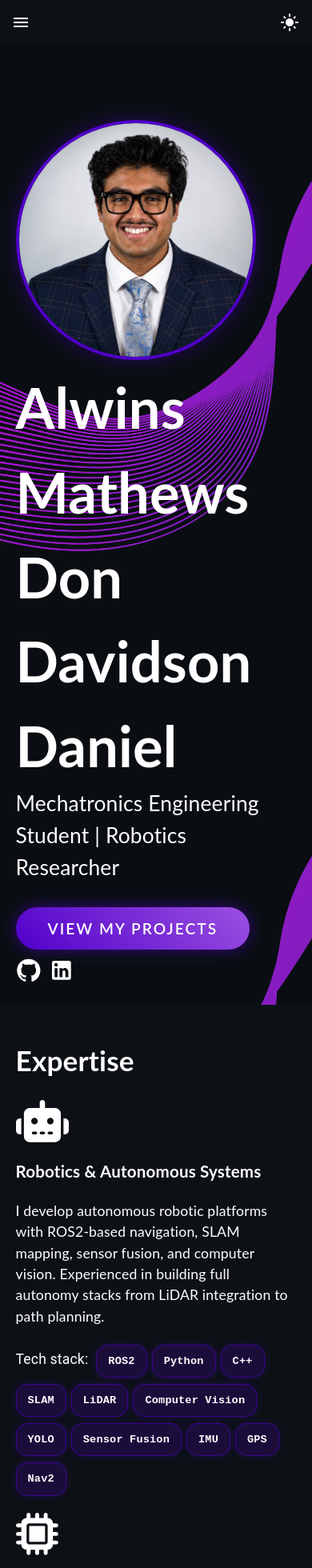
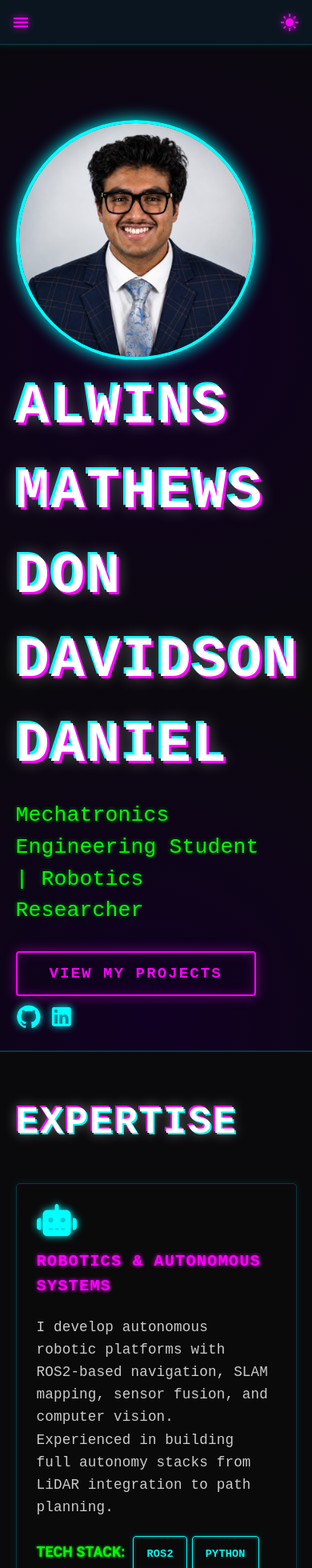
Before and after one commit to alwinsdon/alwinsdon.github.io, a React (Create React App) app: page / in a window 390 px wide. Shown: the top 1960 px of the page at 80% size. Built offline with nearby package versions, Linux system fonts and the light colour scheme.

Commit message:
Feature: Overhaul entire front page with Cyberpunk neon aesthetic

```diff
--- a/src/assets/styles/Expertise.scss
+++ b/src/assets/styles/Expertise.scss
@@ -4,8 +4,20 @@
     flex-direction: column;
     text-align: left;
 
+    h1 {
+        font-size: 3rem;
+        color: #fff;
+        text-transform: uppercase;
+        letter-spacing: 2px;
+        text-shadow: 2px 2px 0px #0ff, -2px -2px 0px #f0f, 0 0 15px rgba(255, 255, 255, 0.5);
+        margin-bottom: 40px;
+    }
+
     svg {
-        color: white;
+        color: #0ff;
+        filter: drop-shadow(0 0 5px #0ff);
+        font-size: 2.5rem;
+        margin-bottom: 15px;
     }
 }
 
@@ -18,40 +30,108 @@
 .skills-container .skills-grid .skill {
     align-items: center;
     text-align: left;
+    background: rgba(10, 10, 12, 0.8);
+    border: 1px solid rgba(0, 255, 255, 0.2);
+    padding: 25px;
+    border-radius: 5px;
+    box-shadow: 0 0 10px rgba(0, 255, 255, 0.1), inset 0 0 10px rgba(255, 0, 255, 0.05);
+
+    h3 {
+        color: #f0f;
+        text-transform: uppercase;
+        letter-spacing: 1px;
+        text-shadow: 0 0 5px #f0f;
+        margin-top: 0;
+    }
+
+    p {
+        color: #ccc;
+        line-height: 1.6;
+    }
 }
 
 .fancy-tech-tag {
     display: inline-block;
     margin: 4px 6px 4px 0;
-    padding: 6px 14px;
+    padding: 8px 16px;
     font-size: 0.85rem;
-    font-family: 'Courier Prime', monospace;
+    font-family: 'Courier New', Courier, monospace;
     font-weight: bold;
-    color: white;
-    background: rgba(80, 0, 202, 0.2);
-    border: 1px solid rgba(80, 0, 202, 0.6);
-    border-radius: 15px;
+    color: #0ff;
+    background: transparent;
+    border: 1px solid #0ff;
+    border-radius: 4px;
     cursor: pointer;
     text-decoration: none;
-    transition: all 0.3s ease;
-    box-shadow: 0 0 8px rgba(80, 0, 202, 0.3);
+    text-transform: uppercase;
+    transition: all 0.2s ease;
+    box-shadow: 0 0 5px rgba(0, 255, 255, 0.3), inset 0 0 5px rgba(0, 255, 255, 0.3);
 
     &:hover {
-        background: rgba(155, 81, 224, 0.8);
-        border-color: #fff;
-        box-shadow: 0 0 15px rgba(155, 81, 224, 0.8);
+        background: #0ff;
+        border-color: #0ff;
+        box-shadow: 0 0 15px #0ff;
         transform: translateY(-2px);
-        color: white;
+        color: #000;
+        text-shadow: none;
     }
 }
 
 .flex-chips {
     line-height: 2;
-    margin: 0.5;
+    margin: 0.5rem 0;
 
     .chip-title {
-        color: white;
+        color: #0f0;
         padding-right: 10px;
+        text-transform: uppercase;
+        font-weight: bold;
+        text-shadow: 0 0 3px #0f0;
+    }
+}
+
+.light-mode {
+    .skills-container {
+        h1 {
+            color: #5000ca;
+            text-shadow: 3px 3px 0px rgba(0,0,0,0.1);
+        }
+        svg {
+            color: #5000ca;
+            filter: none;
+        }
+    }
+
+    .skills-container .skills-grid .skill {
+        background: #fff;
+        border-color: #ccc;
+        box-shadow: 0 4px 6px rgba(0,0,0,0.1);
+
+        h3 {
+            color: #5000ca;
+            text-shadow: none;
+        }
+
+        p {
+            color: #333;
+        }
+    }
+
+    .fancy-tech-tag {
+        color: #5000ca;
+        border-color: #5000ca;
+        box-shadow: none;
+
+        &:hover {
+            background: #5000ca;
+            color: #fff;
+            box-shadow: 0 4px 8px rgba(80, 0, 202, 0.3);
+        }
+    }
+
+    .flex-chips .chip-title {
+        color: #333;
+        text-shadow: none;
     }
 }
 
@@ -68,7 +148,7 @@
         }
 
         .skills-container .skills-grid .skill {
-            padding-bottom: 5%;
+            margin-bottom: 5%;
         }
     }
 
--- a/src/assets/styles/Main.scss
+++ b/src/assets/styles/Main.scss
@@ -1,7 +1,3 @@
-.dark-mode .about-section {
-    background-color: rgba(0, 0, 0, 0.2);
-}
-
 .about-section {
     display: flex;
     gap: 30px;
@@ -10,11 +6,12 @@
     width: 100%;
     padding: 0px 15%;
     min-height: 700px;
-    background-image: url("../images/bg-dark.png");
+    background: radial-gradient(circle at center, #110022 0%, #0a0a0c 100%);
     background-repeat: no-repeat;
     background-size: cover;
     background-attachment: fixed;
     background-position: center;
+    border-bottom: 2px solid rgba(0, 255, 255, 0.2);
 }
 
 .about-section .content {
@@ -24,11 +21,19 @@
     .social_icons {
         display: flex;
         flex-direction: row;
-        gap: 10px;
-        color: white;
+        gap: 15px;
+        color: #0ff;
 
         svg {
             font-size: 1.8em;
+            filter: drop-shadow(0 0 5px #0ff);
+            transition: all 0.3s ease;
+
+            &:hover {
+                color: #fff;
+                filter: drop-shadow(0 0 15px #0ff);
+                transform: translateY(-2px);
+            }
         }
     }
 
@@ -40,12 +45,19 @@
         font-size: 1.5em;
         margin-block-start: 0px;
         margin-block-end: 0px;
+        color: #0f0;
+        text-shadow: 0 0 5px rgba(0, 255, 0, 0.5);
+        font-family: 'Courier New', Courier, monospace;
     }
 
     h1 {
         font-size: 5em;
         margin-block-start: 0px;
-        margin-block-end: 0px;
+        margin-block-end: 15px;
+        color: #fff;
+        text-transform: uppercase;
+        letter-spacing: 2px;
+        text-shadow: 3px 3px 0px #f0f, -3px -3px 0px #0ff, 0 0 20px rgba(255, 255, 255, 0.4);
     }
 }
 
@@ -57,8 +69,15 @@
         object-fit: cover;
         object-position: center 10%;
         border-radius: 50%;
-        border: 4px solid #5000ca;
-        box-shadow: 0 0 25px rgba(80, 0, 202, 0.4);
+        border: 4px solid #0ff;
+        box-shadow: 0 0 20px #0ff, inset 0 0 20px #0ff;
+        transition: all 0.3s ease;
+
+        &:hover {
+            border-color: #f0f;
+            box-shadow: 0 0 30px #f0f, inset 0 0 30px #f0f;
+            transform: scale(1.05);
+        }
     }
 }
 
@@ -67,23 +86,25 @@
     margin-top: 30px;
     padding: 15px 40px;
     font-size: 1.2rem;
-    font-weight: 600;
-    color: white;
-    background: linear-gradient(45deg, #5000ca, #9b51e0);
-    border: none;
-    border-radius: 30px;
+    font-weight: bold;
+    color: #f0f;
+    background: transparent;
+    border: 2px solid #f0f;
+    border-radius: 4px;
     cursor: pointer;
     text-transform: uppercase;
     letter-spacing: 2px;
-    box-shadow: 0 0 20px rgba(80, 0, 202, 0.6);
+    box-shadow: 0 0 15px rgba(255, 0, 255, 0.4), inset 0 0 15px rgba(255, 0, 255, 0.2);
     transition: all 0.3s ease;
     text-decoration: none;
+    font-family: 'Courier New', Courier, monospace;
 
     &:hover {
         transform: translateY(-3px);
-        box-shadow: 0 0 30px rgba(155, 81, 224, 0.8), 0 0 40px rgba(80, 0, 202, 0.6);
-        background: linear-gradient(45deg, #9b51e0, #5000ca);
-        color: white;
+        background: rgba(255, 0, 255, 0.2);
+        color: #fff;
+        box-shadow: 0 0 25px #f0f, inset 0 0 20px #f0f;
+        text-shadow: 0 0 5px #fff;
     }
 }
 
@@ -91,6 +112,56 @@
     text-align: center;
     padding-top: 30%;
     padding-bottom: 30%;
+}
+
+.light-mode {
+    .about-section {
+        background: linear-gradient(to bottom, #f0f0f5, #e6e6fa);
+        border-bottom-color: #ccc;
+    }
+
+    .about-section .content {
+        h1 {
+            color: #5000ca;
+            text-shadow: 3px 3px 0px rgba(0,0,0,0.1);
+        }
+
+        p {
+            color: #333;
+            text-shadow: none;
+        }
+
+        .social_icons svg {
+            color: #5000ca;
+            filter: none;
+
+            &:hover {
+                color: #7000ff;
+            }
+        }
+    }
+
+    .about-section .image-wrapper img {
+        border-color: #5000ca;
+        box-shadow: 0 10px 20px rgba(80, 0, 202, 0.2);
+
+        &:hover {
+            border-color: #7000ff;
+            box-shadow: 0 15px 30px rgba(80, 0, 202, 0.4);
+        }
+    }
+
+    .fancy-button {
+        color: #5000ca;
+        border-color: #5000ca;
+        box-shadow: none;
+
+        &:hover {
+            background: #5000ca;
+            color: #fff;
+            box-shadow: 0 10px 20px rgba(80, 0, 202, 0.3);
+        }
+    }
 }
 
 @media screen {
@@ -156,10 +227,11 @@
             display: flex !important;
             flex-direction: row;
             gap: 10px;
-            color: white;
+            color: #0ff;
 
             svg {
                 font-size: 1.8em;
+                filter: drop-shadow(0 0 5px #0ff);
             }
         }
 
--- a/src/index.scss
+++ b/src/index.scss
@@ -1,11 +1,11 @@
 body {
   margin: 0;
-  font-family: -apple-system, BlinkMacSystemFont, "Segoe UI", "Roboto", "Oxygen",
-    "Ubuntu", "Cantarell", "Fira Sans", "Droid Sans", "Helvetica Neue",
-    sans-serif;
+  font-family: 'Courier New', Courier, monospace;
   -webkit-font-smoothing: antialiased;
   -moz-osx-font-smoothing: grayscale;
   font-size: 1.1rem !important;
+  background-color: #0a0a0c;
+  color: #e0e0e0;
 }
 
 code {
@@ -15,44 +15,61 @@ code {
 
 .main-container {
   position: relative;
-  background-color: #0d1116;
-
+  background-color: #0a0a0c;
 }
 
 a {
   text-decoration: none;
+  color: #0ff;
+  transition: all 0.3s ease;
 }
 
 a:hover {
-  color: #5000ca;
-  transition: color .15s ease-in-out,background-color .15s ease-in-out,border-color .15s ease-in-out;
+  color: #fff;
+  text-shadow: 0 0 10px #0ff, 0 0 20px #0ff;
 }
 
-p, a, h1, h2, h3, h4, h5, label, button {
-  color: white;
-  font-family: "Lato", sans-serif;
+p, h1, h2, h3, h4, h5, label, button {
+  color: #e0e0e0;
+  font-family: 'Courier New', Courier, monospace;
 }
 
 .navigation-bar {
   justify-content: space-between;
-  background-color: #0d1116;
+  background-color: rgba(10, 10, 12, 0.9);
+  border-bottom: 1px solid rgba(0, 255, 255, 0.2);
+  box-shadow: 0 0 10px rgba(0, 255, 255, 0.1);
 
   button {
     font-size: 1.1rem;
-    font-family: "Lato", sans-serif;
-    text-transform: initial;
+    font-family: 'Courier New', Courier, monospace;
+    text-transform: uppercase;
+    font-weight: bold;
+    color: #0ff;
     padding: 6px 10px;
+    text-shadow: 0 0 5px #0ff;
+
+    &:hover {
+      text-shadow: 0 0 10px #0ff, 0 0 20px #0ff;
+    }
   }
 
   svg {
     cursor: pointer;
+    color: #f0f;
+    filter: drop-shadow(0 0 5px #f0f);
+
+    &:hover {
+      filter: drop-shadow(0 0 15px #f0f);
+    }
   }
 }
 
 .navigation-bar-responsive {
   span, p {
-    color: #0d1116;
-    font-family: "Lato", sans-serif;
+    color: #0ff;
+    font-family: 'Courier New', Courier, monospace;
+    text-transform: uppercase;
   }
 }
 
@@ -73,6 +90,7 @@ p, a, h1, h2, h3, h4, h5, label, button {
     width: 100%;
     height: 450px;
     object-fit: cover;
+    filter: contrast(1.2) saturate(1.5);
   }
 }
 
@@ -92,57 +110,36 @@ p, a, h1, h2, h3, h4, h5, label, button {
   justify-content: center;
 }
 
+// Light mode fallback (keeps cyberpunk feel but lighter)
 .light-mode {
-  background-color: #f8f9fa;
+  background-color: #f5f5fa;
+  color: #1a1a24;
 
-  .navigation-bar {
-    background-color: #f8f9fa;
+  .main-container, .navigation-bar {
+    background-color: #f5f5fa;
   }
 
-  p, a, h1, h2, h3, h4, h5, label, button {
-    color: #0d1116;
+  p, h1, h2, h3, h4, h5, label, button {
+    color: #1a1a24;
+  }
+
+  a {
+    color: #5000ca;
   }
 
   a:hover {
-    color: #5000ca;
-    transition: color .15s ease-in-out,background-color .15s ease-in-out,border-color .15s ease-in-out;
+    color: #7000ff;
+    text-shadow: none;
   }
 
   .navigation-bar svg {
-    color: #0d1116;
+    color: #5000ca;
+    filter: none;
   }
 
-  .about-section {
-    background-image: url("./assets/images/bg-light.png");
-  }
-
-  .skills-container svg {
-    color: #0d1116;
-  }
-
-  .chip {
-    background-color: rgba(0, 0, 0, 0.08);
-    box-shadow: 0px 3px 1px -2px rgba(0, 0, 0, 0.2), 0px 2px 2px 0px rgba(0, 0, 0, 0.14), 0px 1px 5px 0px rgba(0, 0, 0, 0.12);
-  }
-
-  .vertical-timeline::before {
-    background-color: rgba(0, 0, 0, 0.08);
-  }
-
-  .vertical-timeline--animate .vertical-timeline-element-content.bounce-in {
-    box-shadow: 0px 3px 1px -2px rgba(0, 0, 0, 0.2), 0px 2px 2px 0px rgba(0, 0, 0, 0.14), 0px 1px 5px 0px rgba(0, 0, 0, 0.12);
-  }
-
-  .vertical-timeline--two-columns .vertical-timeline-element-content .vertical-timeline-element-date {
-    color: gray;
-  }
-
-  .vertical-timeline-element-content-arrow {
-    border-right: 7px solid rgba(0, 0, 0, 0.08) !important;
-  }
-
-  .flex-chips .chip-title {
-    color: #0d1116;
+  .navigation-bar button {
+    color: #5000ca;
+    text-shadow: none;
   }
 }
 
```
Also changed, not shown: src/assets/styles/Project.scss (+81 -15 lines).
